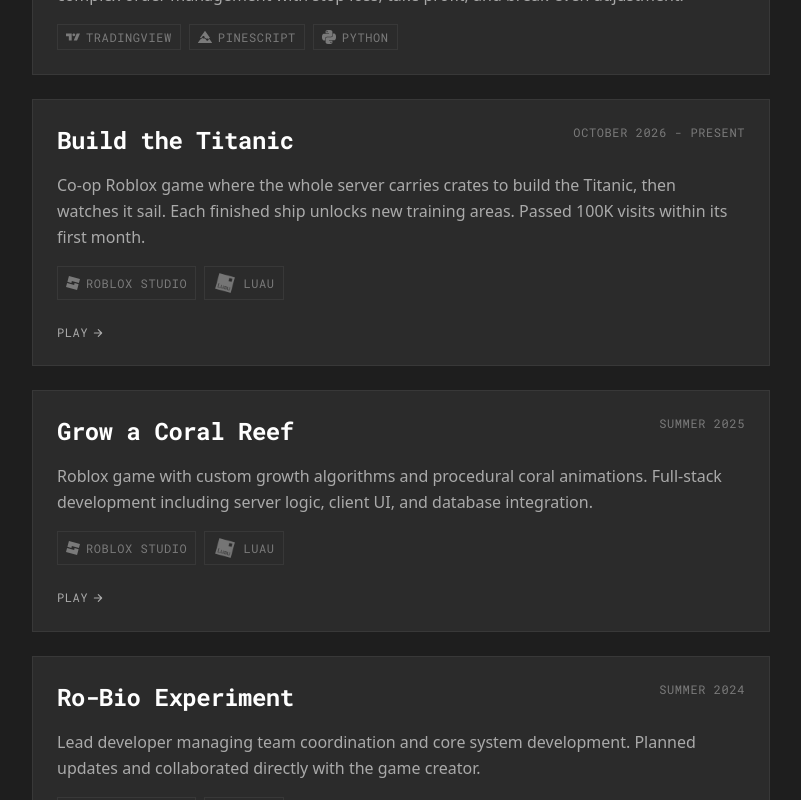
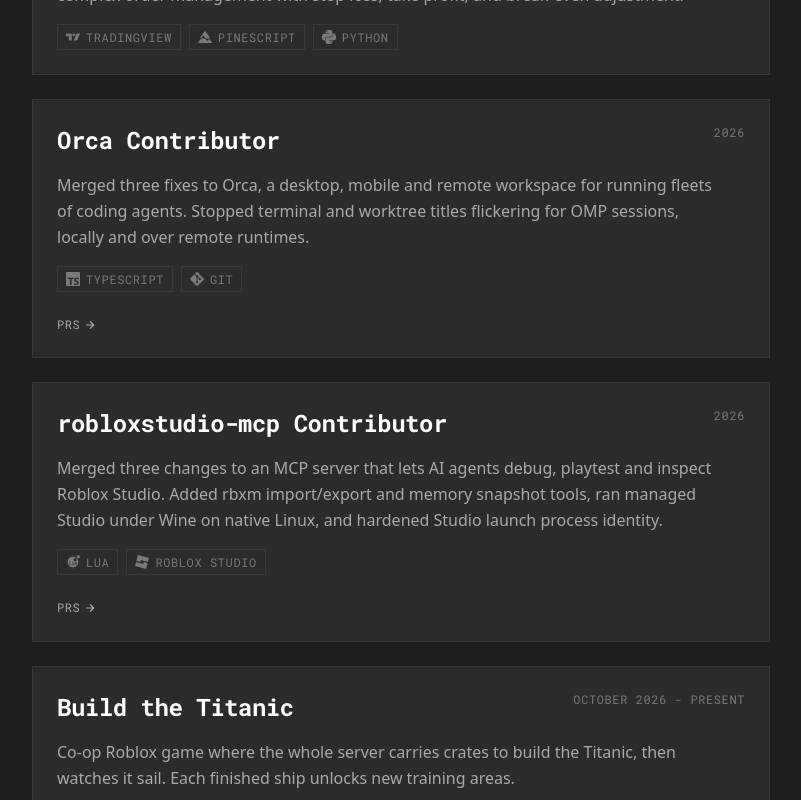
Before and after one commit to Dvitash/dvitash.dev, a Next.js app: page /experience in a window 1280 px wide. Shown: the part 1720-2520 px from the top of the page, without its empty margins (239-1040 px from the left). Built offline with nearby package versions, Linux system fonts and the light colour scheme; no server answers.

Commit message:
Show live Roblox visits and GitHub stars; add OSS contributions
Drop Play links from Roblox cards. Add Orca and robloxstudio-mcp
contribution cards.

```diff
--- a/src/app/experience/page.tsx
+++ b/src/app/experience/page.tsx
@@ -1,5 +1,5 @@
 import Link from "next/link";
-import { SiLatex, SiDatadog, SiNumpy, SiPandas, SiNasa, SiTradingview, SiPinescript, SiGit, SiRobloxstudio, SiPython } from "react-icons/si";
+import { SiLatex, SiDatadog, SiNumpy, SiPandas, SiNasa, SiTradingview, SiPinescript, SiGit, SiRobloxstudio, SiPython, SiTypescript, SiLua } from "react-icons/si";
 import { MdAutoFixHigh, MdSchool } from "react-icons/md";
 import { FaAws } from "react-icons/fa";
 import { BiError } from "react-icons/bi";
@@ -13,6 +13,10 @@
   description: string;
   links?: Array<{ url: string; label: string }>;
   featured?: boolean;
+  /** Roblox universe ID; the card shows its live visit count. */
+  universeId?: number;
+  /** GitHub "owner/name"; the card shows its live star count. */
+  repo?: string;
 }
 
 const projects: Project[] = [
@@ -77,14 +81,36 @@
     description: "Automated execution system converting text alerts into live futures orders. Implemented complex order management with stop loss, take profit, and break-even adjustment.",
   },
   {
+    name: "Orca Contributor",
+    technologies: [
+      { icon: <SiTypescript />, name: "TypeScript" },
+      { icon: <SiGit />, name: "Git" },
+    ],
+    time: "2026",
+    description: "Merged three fixes to Orca, a desktop, mobile and remote workspace for running fleets of coding agents. Stopped terminal and worktree titles flickering for OMP sessions, locally and over remote runtimes.",
+    links: [{ url: "https://github.com/stablyai/orca/pulls?q=is%3Apr+author%3ADvitash+is%3Amerged", label: "PRs" }],
+    repo: "stablyai/orca",
+  },
+  {
+    name: "robloxstudio-mcp Contributor",
+    technologies: [
+      { icon: <SiLua />, name: "Lua" },
+      { icon: <SiRobloxstudio />, name: "Roblox Studio" },
+    ],
+    time: "2026",
+    description: "Merged three changes to an MCP server that lets AI agents debug, playtest and inspect Roblox Studio. Added rbxm import/export and memory snapshot tools, ran managed Studio under Wine on native Linux, and hardened Studio launch process identity.",
+    links: [{ url: "https://github.com/Chrrxs/robloxstudio-mcp/pulls?q=is%3Apr+author%3ADvitash+is%3Amerged", label: "PRs" }],
+    repo: "Chrrxs/robloxstudio-mcp",
+  },
+  {
     name: "Build the Titanic",
     technologies: [
       { icon: <SiRobloxstudio />, name: "Roblox Studio" },
       { icon: <NamedIcon name="luau" dimmed />, name: "Luau" },
     ],
     time: "October 2026 - Present",
-    description: "Co-op Roblox game where the whole server carries crates to build the Titanic, then watches it sail. Each finished ship unlocks new training areas. Passed 100K visits within its first month.",
-    links: [{ url: "https://www.roblox.com/games/139388669928669/Build-the-Titanic", label: "Play" }],
+    description: "Co-op Roblox game where the whole server carries crates to build the Titanic, then watches it sail. Each finished ship unlocks new training areas.",
+    universeId: 10769868953,
   },
   {
     name: "Grow a Coral Reef",
@@ -94,7 +120,7 @@
     ],
     time: "Summer 2025",
     description: "Roblox game with custom growth algorithms and procedural coral animations. Full-stack development including server logic, client UI, and database integration.",
-    links: [{ url: "https://www.roblox.com/games/74641514092935/Grow-a-Coral-Reef", label: "Play" }],
+    universeId: 7670673278,
   },
   {
     name: "Ro-Bio Experiment",
@@ -104,7 +130,7 @@
     ],
     time: "Summer 2024",
     description: "Lead developer managing team coordination and core system development. Planned updates and collaborated directly with the game creator.",
-    links: [{ url: "https://www.roblox.com/games/15155782598/Ro-Bio", label: "Play" }],
+    universeId: 5224171262,
   },
 ];
 
@@ -117,14 +143,52 @@
   );
 }
 
-function ProjectCard({ project }: { project: Project }) {
+async function fetchVisits(universeIds: number[]): Promise<Map<number, number>> {
+  const visits = new Map<number, number>();
+  try {
+    const res = await fetch(`https://games.roblox.com/v1/games?universeIds=${universeIds.join(",")}`, { next: { revalidate: 3600 } });
+    if (!res.ok) return visits;
+    const body: { data: Array<{ id: number; visits: number }> } = await res.json();
+    for (const game of body.data) visits.set(game.id, game.visits);
+  } catch {
+    // Roblox API unreachable: cards render without a visit count.
+  }
+  return visits;
+}
+
+const visitFormat = new Intl.NumberFormat("en-US", { notation: "compact", maximumFractionDigits: 1 });
+
+async function fetchStars(repos: string[]): Promise<Map<string, number>> {
+  const stars = new Map<string, number>();
+  await Promise.all(
+    repos.map(async (repo) => {
+      try {
+        const res = await fetch(`https://api.github.com/repos/${repo}`, { next: { revalidate: 3600 } });
+        if (!res.ok) return;
+        const body: { stargazers_count: number } = await res.json();
+        stars.set(repo, body.stargazers_count);
+      } catch {
+        // GitHub unreachable: card renders without a star count.
+      }
+    }),
+  );
+  return stars;
+}
+
+function ProjectCard({ project, visits, stars }: { project: Project; visits: Map<number, number>; stars: Map<string, number> }) {
+  const visitCount = project.universeId ? visits.get(project.universeId) : undefined;
+  const starCount = project.repo ? stars.get(project.repo) : undefined;
   return (
     <article className={`card p-6 ${project.featured ? "md:p-8" : ""}`}>
       <div className="flex flex-col gap-4">
         {/* header */}
         <div className="flex flex-col sm:flex-row sm:items-start sm:justify-between gap-2">
           <h3 className="font-display text-xl md:text-2xl">{project.name}</h3>
-          <span className="font-label text-xs text-[var(--text-muted)] shrink-0">{project.time}</span>
+          <div className="flex flex-col sm:items-end gap-1 shrink-0">
+            <span className="font-label text-xs text-[var(--text-muted)]">{project.time}</span>
+            {visitCount !== undefined && <span className="font-label text-xs text-[var(--accent)]">{visitFormat.format(visitCount)} visits</span>}
+            {starCount !== undefined && <span className="font-label text-xs text-[var(--accent)]">{visitFormat.format(starCount)} stars</span>}
+          </div>
         </div>
 
         {/* description */}
@@ -153,9 +217,13 @@
   );
 }
 
-export default function Experience() {
+export default async function Experience() {
   const featuredProjects = projects.filter((p) => p.featured);
   const otherProjects = projects.filter((p) => !p.featured);
+  const [visits, stars] = await Promise.all([
+    fetchVisits(projects.flatMap((p) => (p.universeId ? [p.universeId] : []))),
+    fetchStars(projects.flatMap((p) => (p.repo ? [p.repo] : []))),
+  ]);
 
   return (
     <div className="section">
@@ -171,7 +239,7 @@
         <p className="font-label text-[var(--text-muted)] mb-6">Featured</p>
         <div className="grid gap-6">
           {featuredProjects.map((project, index) => (
-            <ProjectCard key={index} project={project} />
+            <ProjectCard key={index} project={project} visits={visits} stars={stars} />
           ))}
         </div>
       </section>
@@ -181,7 +249,7 @@
         <p className="font-label text-[var(--text-muted)] mb-6">Other Work</p>
         <div className="grid gap-6">
           {otherProjects.map((project, index) => (
-            <ProjectCard key={index} project={project} />
+            <ProjectCard key={index} project={project} visits={visits} stars={stars} />
           ))}
         </div>
       </section>
```
